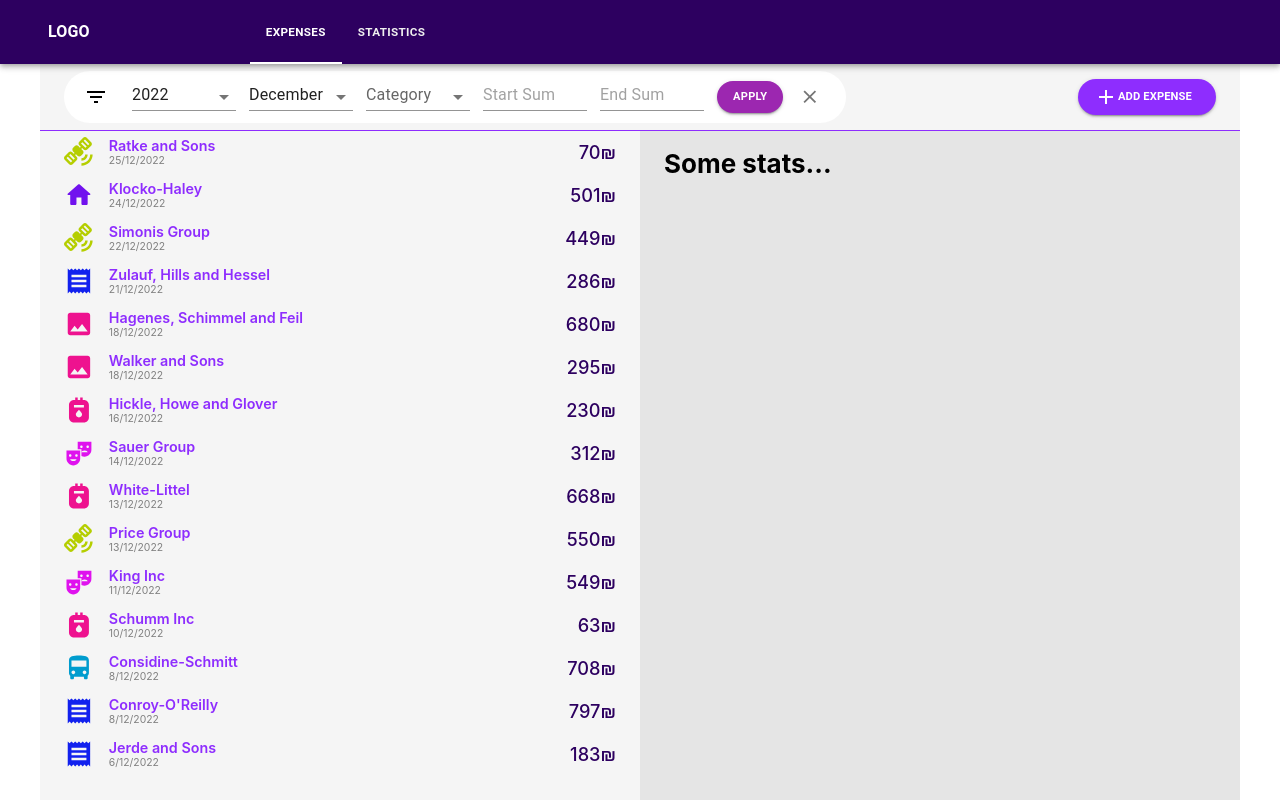
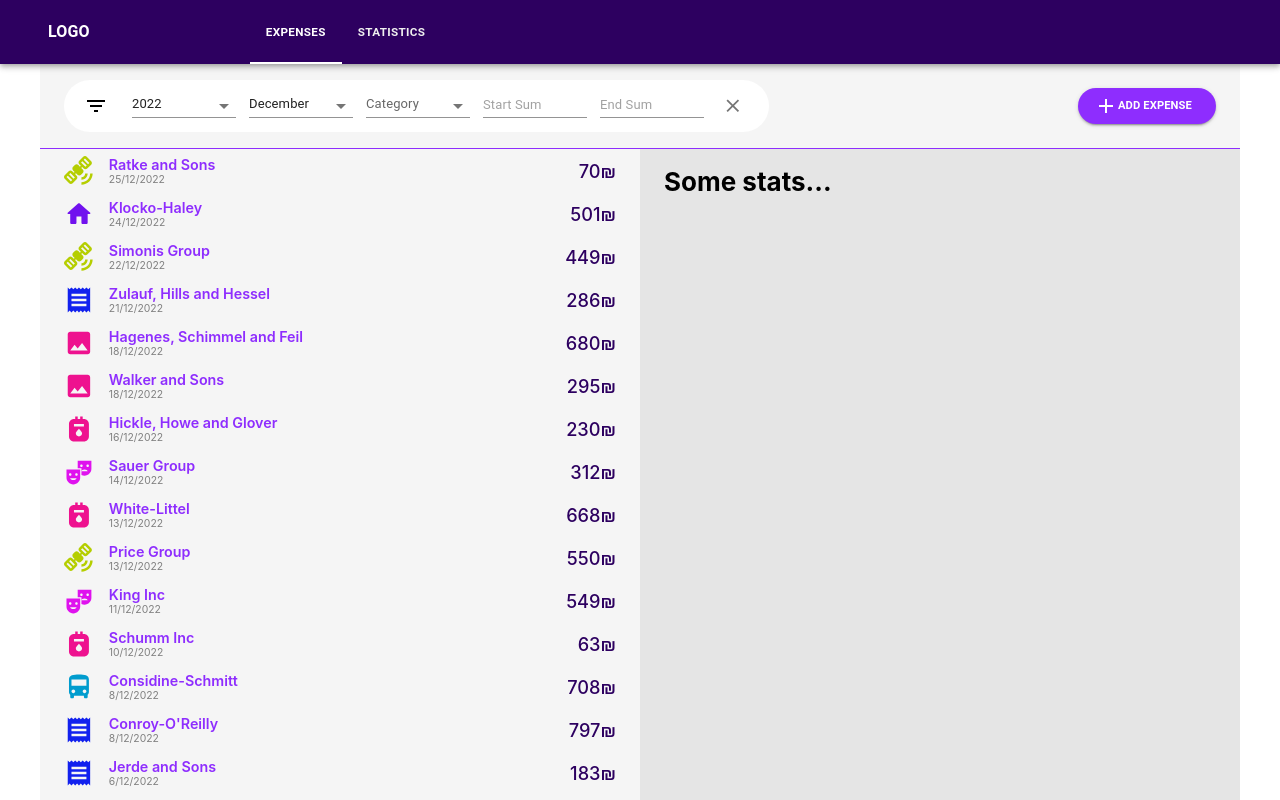
Before and after one commit to netanlb/Expanse-Report-App-React, a React (Create React App) app: page /expenses in a window 1280 px wide. Built offline with nearby package versions, Linux system fonts and the light colour scheme.

Commit message:
scrollbar shows on hover, removed apply from filters

```diff
--- a/src/pages/expanses/components/add-expense-modal/add-expense-modal.styled.jsx
+++ b/src/pages/expanses/components/add-expense-modal/add-expense-modal.styled.jsx
@@ -5,7 +5,7 @@ export const modalStyle = {
   transform: "translate(-50%, -50%)",
   width: 400,
   bgcolor: "background.paper",
-  border: "2px solid var(--purple-dark)",
+  border: "1px solid var(--purple-light)",
   boxShadow: 24,
   p: 4,
   borderRadius: "5px",
--- a/src/pages/expanses/components/expense-details/expense-detail.jsx
+++ b/src/pages/expanses/components/expense-details/expense-detail.jsx
@@ -1,6 +1,7 @@
 import React from "react";
 import SpecificExpenseDetails from "./specific-details/specific-details";
 import GeneralDetails from "./general-details/general-details";
+import { customScroll } from "../expenses-toolbar/expenses-toolbar.styled";
 
 export default function ExpenseDetailsComponent({
   setChosenExpense,
--- a/src/pages/expanses/components/expense-details/general-details/general-details.jsx
+++ b/src/pages/expanses/components/expense-details/general-details/general-details.jsx
@@ -1,8 +1,9 @@
 import { Container } from "@mui/material";
+import { customScroll } from "../../expenses-toolbar/expenses-toolbar.styled";
 
 export default function GeneralDetails() {
   return (
-    <Container sx={{ background: "var(--off-white-darker)" }}>
+    <Container sx={{ background: "var(--off-white-darker)", ...customScroll }}>
       <h1>Some stats...</h1>
     </Container>
   );
--- a/src/pages/expanses/components/expense-details/specific-details/specific-details.jsx
+++ b/src/pages/expanses/components/expense-details/specific-details/specific-details.jsx
@@ -1,4 +1,5 @@
 import { Container } from "@mui/material";
+import { customScroll } from "../../expenses-toolbar/expenses-toolbar.styled";
 
 export default function SpecificExpenseDetails({
   chosenExpense,
@@ -14,7 +15,7 @@ export default function SpecificExpenseDetails({
   }
 
   return (
-    <Container sx={{ background: "var(--off-white-darker)" }}>
+    <Container sx={{ background: "var(--off-white-darker)", ...customScroll }}>
       <button
         onClick={() => {
           setChosenExpense();
--- a/src/pages/expanses/components/expenses-list/expenses-list.jsx
+++ b/src/pages/expanses/components/expenses-list/expenses-list.jsx
@@ -1,5 +1,5 @@
 import { Box } from "@mui/material";
-import { ExpenseItem, overflowScroll } from "./expenses-list.styled";
+import { ExpenseItem } from "./expenses-list.styled";
 import LocalGroceryStoreIcon from "@mui/icons-material/LocalGroceryStore";
 import FastfoodRoundedIcon from "@mui/icons-material/FastfoodRounded";
 import HomeRoundedIcon from "@mui/icons-material/HomeRounded";
@@ -11,6 +11,7 @@ import SafetyCheckIcon from "@mui/icons-material/SafetyCheck";
 import GasMeterIcon from "@mui/icons-material/GasMeter";
 import SatelliteAltIcon from "@mui/icons-material/SatelliteAlt";
 import ImageIcon from "@mui/icons-material/Image";
+import { customScroll } from "../expenses-toolbar/expenses-toolbar.styled";
 
 export const icons = {
   Bills: (
@@ -83,7 +84,7 @@ export default function ExpenseListComponent({
   expenseList,
 }) {
   return (
-    <Box sx={overflowScroll}>
+    <Box sx={customScroll}>
       {expenseList &&
         expenseList.map((item) => (
           <ExpenseItem onClick={() => setChosenExpense(item)} key={item.id}>
--- a/src/pages/expanses/components/expenses-list/expenses-list.styled.jsx
+++ b/src/pages/expanses/components/expenses-list/expenses-list.styled.jsx
@@ -11,14 +11,3 @@ export const ExpenseItem = styled(Container)(() => ({
     cursor: "pointer",
   },
 }));
-
-export const overflowScroll = {
-  overflowY: "auto",
-  maxHeight: "calc(100vh - 149.23px)",
-  "&::-webkit-scrollbar": {
-    width: "0.4em",
-  },
-  "&::-webkit-scrollbar-thumb": {
-    backgroundColor: "var(--purple-light)",
-  },
-};
--- a/src/pages/expanses/components/expenses-toolbar/expenses-toolbar.jsx
+++ b/src/pages/expanses/components/expenses-toolbar/expenses-toolbar.jsx
@@ -45,11 +45,11 @@ export default function ExpenseToolbarComponent({ handleApply }) {
 
   useEffect(() => {
     //TODO
-    //Get the last filter selections from local storage and set them before applying
+    //Get the last filter selections from local storage and set them here
 
-    // default filters
+    // apply happens when ever state for filterSelections changes
     handleApply(filterSelections);
-  });
+  }, [filterSelections]);
 
   const [open, setOpen] = useState(false);
   const handleOpen = () => setOpen(true);
@@ -132,19 +132,6 @@ export default function ExpenseToolbarComponent({ handleApply }) {
           value={filterSelections.endSum ?? ""}
           placeholder="End Sum"
         ></TextField>
-        <Button
-          sx={{
-            fontSize: "11px",
-            fontWeight: 600,
-            borderRadius: 10,
-            mr: "1em",
-          }}
-          color="secondary"
-          variant="contained"
-          onClick={() => handleApply(filterSelections)}
-        >
-          Apply
-        </Button>
         <Tooltip title="clear" arrow>
           <IconButton size="small" sx={{}} onClick={clear}>
             <ClearIcon sx={{ fontSize: "1.2em" }}></ClearIcon>
--- a/src/pages/expanses/components/expenses-toolbar/expenses-toolbar.styled.jsx
+++ b/src/pages/expanses/components/expenses-toolbar/expenses-toolbar.styled.jsx
@@ -6,6 +6,7 @@ export const ToolbarContainer = styled(Container)(() => ({
   alignItems: "center",
   justifyContent: "space-between",
   borderBottom: "1px solid var(--purple-light)",
+  minHeight: "85px",
 }));
 
 export const FilterBox = styled(Box)(() => ({
@@ -17,6 +18,16 @@ export const FilterBox = styled(Box)(() => ({
   paddingRight: 20,
   backgroundColor: "white",
   borderRadius: 30,
+  "& .MuiInputBase-root": {
+    fontSize: "13px",
+    borderColor: "var(--purple-light)",
+  },
+  "& .MuiFormLabel-root": {
+    fontSize: "13px",
+  },
+  "& .MuiFormLabel-root:active": {
+    color: "var(--purple-light)",
+  },
 }));
 
 export const AddExpenseButton = styled(Button)(() => ({
@@ -48,3 +59,19 @@ export const RangeInput = styled("input")(() => ({
   height: "20px",
   margin: "10px",
 }));
+
+export const customScroll = {
+  overflowY: "auto",
+  maxHeight: "calc(100vh - 149.23px)",
+  "&::-webkit-scrollbar": {
+    width: "0.4em",
+  },
+  "&::-webkit-scrollbar-thumb": {
+    background: "transparent",
+  },
+  ":hover": {
+    "&::-webkit-scrollbar-thumb": {
+      background: "#d3d3d3",
+    },
+  },
+};
--- a/src/pages/expanses/expanses.jsx
+++ b/src/pages/expanses/expanses.jsx
@@ -4,6 +4,7 @@ import ExpenseListComponent from "./components/expenses-list/expenses-list";
 import ExpenseToolbarComponent from "./components/expenses-toolbar/expenses-toolbar";
 import { useState, useEffect } from "react";
 import { getExpenses, _deleteExpense } from "../../backendService/backend";
+import { customScroll } from "./components/expenses-toolbar/expenses-toolbar.styled";
 
 export default function ExpensesComponent() {
   const [currentFilters, setCurrentFilters] = useState();
```
